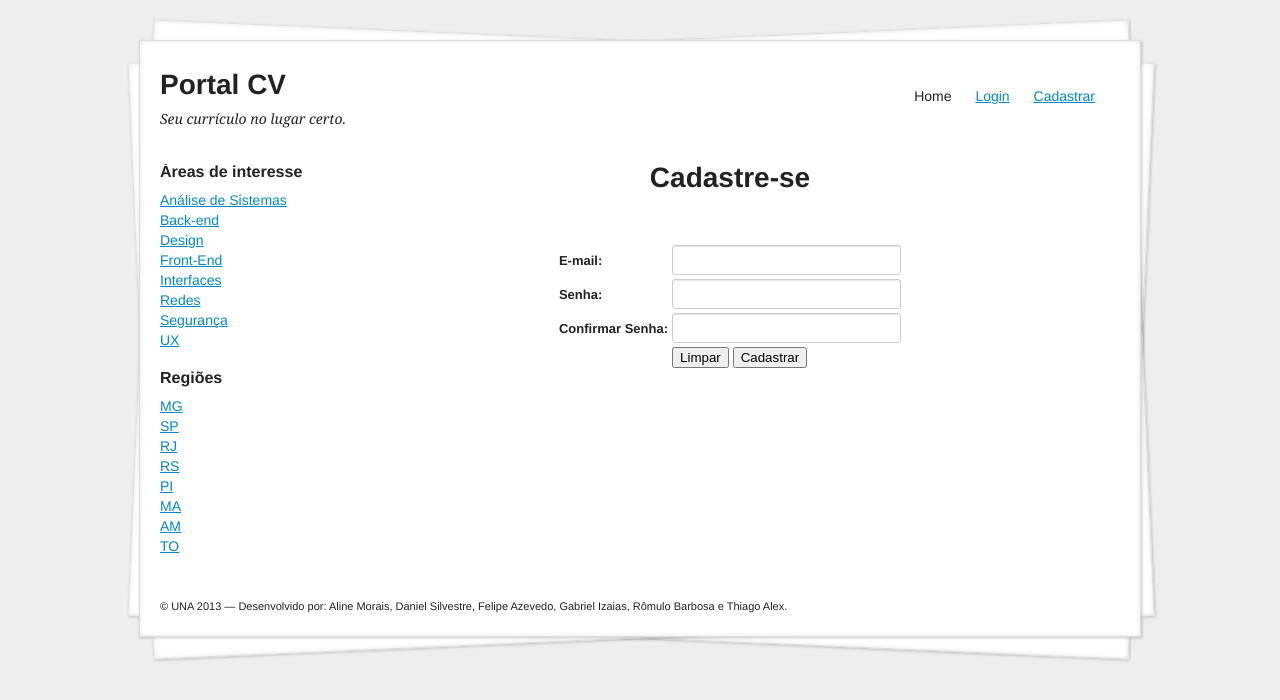
After one commit to tonightsystems/portal-cv, a PHP site: page /cad_login.php in a window 1280 px wide. The commit adds this page. Shown: the top 700 px of the page. Run offline with PHP 8.4, Linux system fonts and the light colour scheme.

Commit message:
A página cadastro de login, apenas realiza a inclusão da senha, se a "senha" e a "confirmação de senha" forem iguais

```diff
--- a/cad_curriculo.php
+++ b/cad_curriculo.php
@@ -53,7 +53,7 @@ function cadastroCurriculo($con){
 
 	uploadFoto($foto);
 
-	// query que realiza a inserção dos dados no banco de dados na tabela candidatos
+	// query que realiza a inserção dos dados na tabela candidato
 	$query = "INSERT INTO `candidato` (`nome` , `telefone`, `celular`, `email`, `id_estado`, `foto`, `areas_interesse`, `idioma`)
 	VALUES ('$nome', '$telefone', '$celular', '$email', '$id_estado', '$foto', '$area', '$idioma')";
 
--- /dev/null
+++ b/cad_login.php
@@ -0,0 +1,110 @@
+<?php
+
+session_start(); // iniciar a session
+
+require './config/conexao.php';
+
+
+if(isset($_POST['cadastrar'])) { // Se o usuário clicou no botão cadastrar efetua as ações
+
+	cadastroLogin($con);
+	retornoID($con);
+//	header("Location: cad_curriculo2.php");
+
+}
+
+// FUNCAO RESPONSAVEL POR REALIZAR O CADASTRO DO LOGIN
+
+function cadastroLogin($con){
+
+	// armazena os dados do formulário
+	$email= $_POST["email"];
+	$senha= $_POST["senha"];
+	$confirmar_senha= $_POST["confirmar_senha"];
+
+	if($senha == $confirmar_senha){
+
+		// query que realiza a inserção dos dados na tabela login
+		$query = "INSERT INTO `login` (`email`, `senha`)
+		VALUES ('$email', '$senha')";
+
+		if(!mysql_query($query,$con)) {
+			echo "Erro na sequencia SQL!";
+		}
+
+	} else {
+
+		echo "As senhas digitadas não são iguais.";
+
+	}
+}
+
+// FUNCAO RESPONSAVEL POR RETORNAR O ÚLTIMO ID_LOGIN INSERIDO NO BD
+
+function retornoID($con){
+
+    $id_login = mysql_insert_id($con);
+
+    $_SESSION['id_login'] = $id_login;
+	echo "pagina Login:". $_SESSION['id_login'];
+
+}
+
+
+?>
+
+<!doctype html>
+<html lang="pt-br">
+<head>
+    <meta charset="UTF-8">
+    <title>Portal CV</title>
+    <link rel="stylesheet" href="css/estilos.css">
+    <script type="text/javascript" src="js/scripts.js"></script>
+</head>
+<body>
+    <div id="tudo">
+        <!-- CABEÇALHO -->
+        <?php include ("cabecalho.html"); ?>
+
+        <!-- CONTEÚDO PRINCIPAL -->
+        <div id="meio">
+
+			<!-- MENU LATERAL -->
+			<?php include ("menu-lateral.html"); ?>
+
+            <div id="conteudo">
+                <center><h1>Cadastre-se</h1></center><br /><br />
+                <form action="cad_login.php" method="post" id="cadastrar" onsubmit="validar(event, this)">
+                    <table align="center">
+
+						<!-- DADOS DE ACESSO -->
+						<tr>
+                            <td><label for="i-email">E-mail:</label></td>
+                            <td><input type="text" name="email" title="E-mail" class="input"></td>
+                        </tr>
+                        <tr>
+                            <td><label for="i-senha">Senha:</label></td>
+                            <td><input type="password" name="senha" title="Senha" class="input"></td>
+                        </tr>
+                        <tr>
+                            <td><label for="i-curriculo">Confirmar Senha:</label></td>
+                            <td><input type="password" name="confirmar_senha" title="Confirmar Senha" class="input"></td>
+                        </tr>
+                        <tr>
+                            <td></td>
+                            <td>
+								<input type="reset" value="Limpar">
+								<input type="submit" name="cadastrar" value="Cadastrar">
+							</td>
+                        </tr>
+                    </table>
+                </form>
+            </div>
+        </div>
+
+        <!-- RODAPE -->
+        <?php include ("rodape.html"); ?>
+
+    </div>
+</body>
+</html>
```
